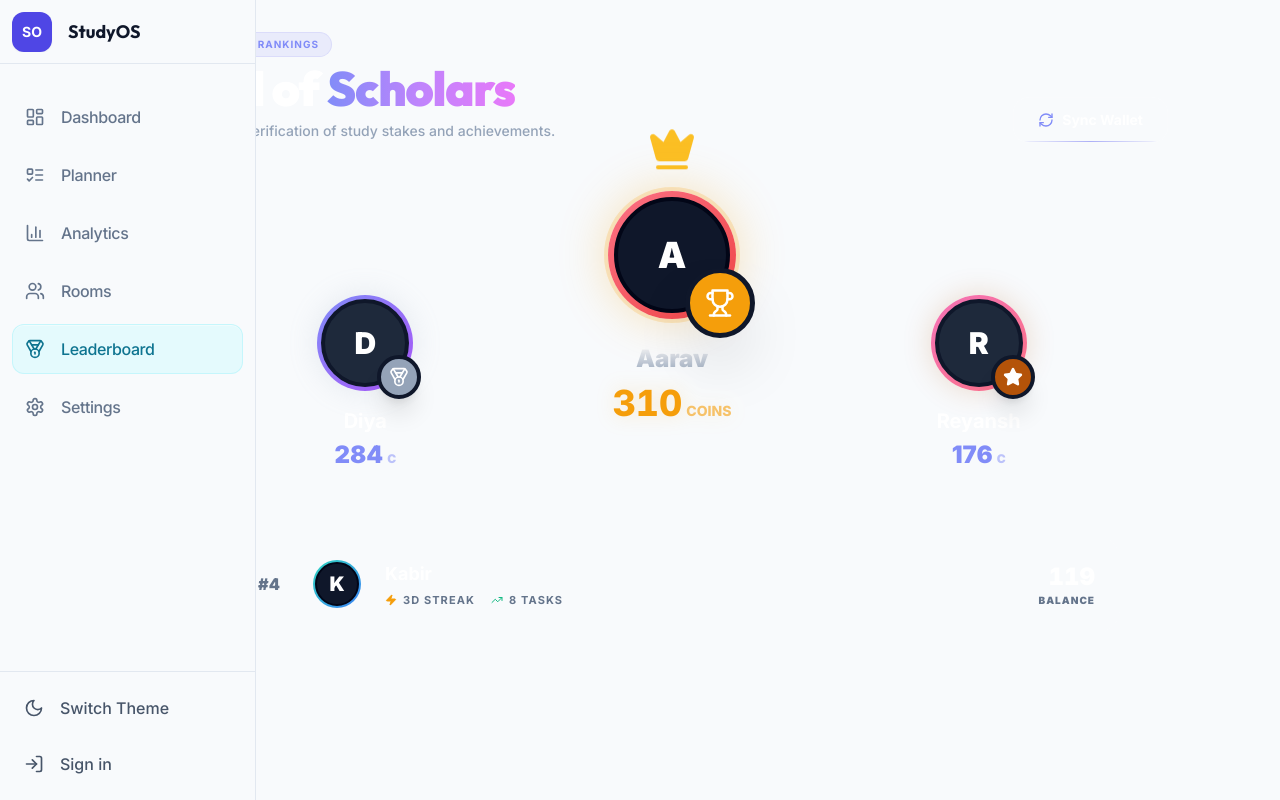
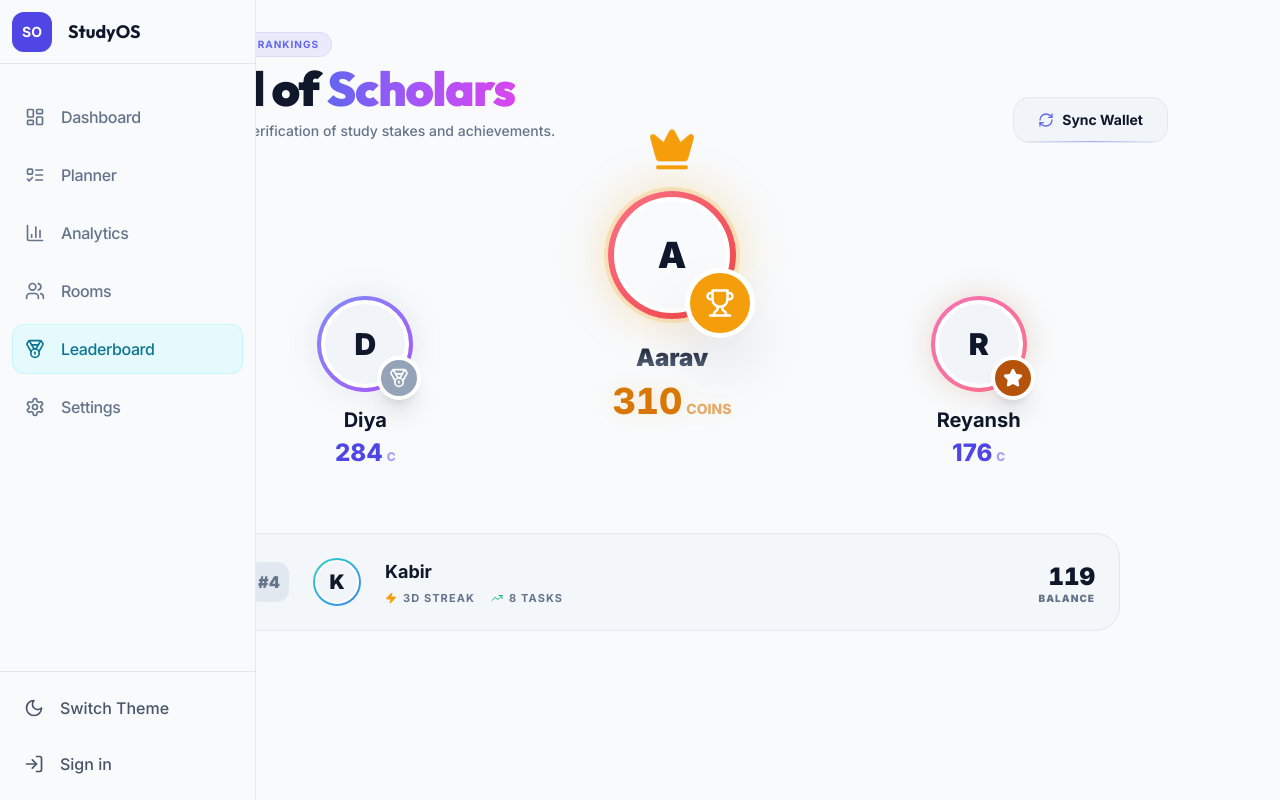
Before and after one commit to AkashMani1/StudyOS, a Next.js app: page /leaderboard in a window 1280 px wide. Built offline with nearby package versions, Linux system fonts and the light colour scheme; no server answers.

Commit message:
fix: resolve light-mode visibility issues on leaderboard page

```diff
--- a/app/leaderboard/page.tsx
+++ b/app/leaderboard/page.tsx
@@ -130,23 +130,23 @@ export default function LeaderboardPage() {
     <div className="mx-auto max-w-5xl px-4 py-8">
       <header className="mb-12 flex flex-col md:flex-row md:items-end justify-between gap-6">
         <div className="space-y-2">
-          <div className="inline-flex items-center gap-2 rounded-full bg-indigo-500/10 px-3 py-1 text-[10px] font-bold uppercase tracking-widest text-indigo-400 ring-1 ring-indigo-500/20">
-            <Star className="h-3 w-3 fill-indigo-400" />
+          <div className="inline-flex items-center gap-2 rounded-full bg-indigo-500/10 px-3 py-1 text-[10px] font-bold uppercase tracking-widest text-indigo-500 dark:text-indigo-400 ring-1 ring-indigo-500/20">
+            <Star className="h-3 w-3 fill-indigo-500 dark:fill-indigo-400" />
             Global Rankings
           </div>
-          <h1 className="font-display text-5xl font-black text-white tracking-tight">
-            Hall of <span className="text-transparent bg-clip-text bg-gradient-to-r from-indigo-400 via-purple-400 to-fuchsia-400">Scholars</span>
+          <h1 className="font-display text-5xl font-black text-slate-900 dark:text-white tracking-tight">
+            Hall of <span className="text-transparent bg-clip-text bg-gradient-to-r from-indigo-500 via-purple-500 to-fuchsia-500 dark:from-indigo-400 dark:via-purple-400 dark:to-fuchsia-400">Scholars</span>
           </h1>
-          <p className="max-w-md text-sm font-medium text-slate-400 leading-relaxed">
+          <p className="max-w-md text-sm font-medium text-slate-500 dark:text-slate-400 leading-relaxed">
             {lastUpdated ? `Syncing with global wallet: ${lastUpdated.toLocaleTimeString()}` : "Real-time verification of study stakes and achievements."}
           </p>
         </div>
         <button
           onClick={() => void load(true)}
           disabled={loading}
-          className="group relative flex items-center justify-center gap-2 overflow-hidden rounded-2xl bg-white/5 border border-white/10 px-6 py-3 text-sm font-bold text-white transition-all hover:bg-white/10 active:scale-95 disabled:opacity-50"
+          className="group relative flex items-center justify-center gap-2 overflow-hidden rounded-2xl bg-slate-100 dark:bg-white/5 border border-slate-200 dark:border-white/10 px-6 py-3 text-sm font-bold text-slate-900 dark:text-white transition-all hover:bg-slate-200 dark:hover:bg-white/10 active:scale-95 disabled:opacity-50"
         >
-          <RefreshCw className={`h-4 w-4 text-indigo-400 ${loading ? "animate-spin" : "group-hover:rotate-180 transition-transform duration-500"}`} />
+          <RefreshCw className={`h-4 w-4 text-indigo-500 dark:text-indigo-400 ${loading ? "animate-spin" : "group-hover:rotate-180 transition-transform duration-500"}`} />
           {loading ? "Syncing..." : "Sync Wallet"}
           <div className="absolute inset-x-0 bottom-0 h-[1px] bg-gradient-to-r from-transparent via-indigo-500 to-transparent opacity-50" />
         </button>
@@ -166,16 +166,16 @@ export default function LeaderboardPage() {
               >
                 <div className="relative mb-4">
                   <div className={`h-24 w-24 rounded-full bg-gradient-to-br ${getDeterministicGradient(sorted[1].uid)} p-1 shadow-[0_0_30px_rgba(148,163,184,0.2)]`}>
-                    <div className="h-full w-full rounded-full border-4 border-slate-900 bg-slate-800 flex items-center justify-center text-3xl font-black text-white overflow-hidden uppercase">
+                    <div className="h-full w-full rounded-full border-4 border-white dark:border-slate-900 bg-slate-100 dark:bg-slate-800 flex items-center justify-center text-3xl font-black text-slate-900 dark:text-white overflow-hidden uppercase">
                       {sorted[1].displayName.charAt(0)}
                     </div>
                   </div>
-                  <div className="absolute -bottom-2 -right-2 bg-slate-400 text-white rounded-full p-2 border-4 border-slate-900 shadow-xl">
+                  <div className="absolute -bottom-2 -right-2 bg-slate-400 text-white rounded-full p-2 border-4 border-white dark:border-slate-900 shadow-xl">
                     <Medal className="h-5 w-5" />
                   </div>
                 </div>
-                <h3 className="text-xl font-bold text-white mb-1">{sorted[1].displayName}</h3>
-                <div className="text-indigo-400 font-black text-2xl">{sorted[1].coins.toLocaleString()}<span className="text-xs uppercase ml-1 opacity-50">C</span></div>
+                <h3 className="text-xl font-bold text-slate-900 dark:text-white mb-1 leading-tight">{sorted[1].displayName}</h3>
+                <div className="text-indigo-600 dark:text-indigo-400 font-extrabold text-2xl">{sorted[1].coins.toLocaleString()}<span className="text-xs uppercase ml-1 opacity-50">C</span></div>
               </motion.div>
 
               {/* Rank 1 */}
@@ -185,20 +185,20 @@ export default function LeaderboardPage() {
                 className="order-1 md:order-2 flex flex-col items-center mb-8 md:mb-12 relative"
               >
                 <div className="absolute -top-16 animate-bounce">
-                  <Crown className="h-12 w-12 text-amber-400 fill-amber-400" />
+                  <Crown className="h-12 w-12 text-amber-500 dark:text-amber-400 fill-amber-500 dark:fill-amber-400" />
                 </div>
                 <div className="relative mb-6">
                   <div className={`h-32 w-32 rounded-full bg-gradient-to-br ${getDeterministicGradient(sorted[0].uid)} p-[6px] shadow-[0_0_50px_rgba(245,158,11,0.3)] ring-4 ring-amber-500/20`}>
-                    <div className="h-full w-full rounded-full border-4 border-slate-950 bg-slate-900 flex items-center justify-center text-4xl font-black text-white overflow-hidden uppercase">
+                    <div className="h-full w-full rounded-full border-4 border-white dark:border-slate-950 bg-slate-50 dark:bg-slate-900 flex items-center justify-center text-4xl font-black text-slate-900 dark:text-white overflow-hidden uppercase">
                       {sorted[0].displayName.charAt(0)}
                     </div>
                   </div>
-                  <div className="absolute -bottom-3 -right-3 bg-amber-500 text-white rounded-full p-3 border-4 border-slate-900 shadow-2xl scale-125">
+                  <div className="absolute -bottom-3 -right-3 bg-amber-500 text-white rounded-full p-3 border-4 border-white dark:border-slate-900 shadow-2xl scale-125">
                     <Trophy className="h-6 w-6" />
                   </div>
                 </div>
-                <h3 className="text-2xl font-black text-transparent bg-clip-text bg-gradient-to-b from-white to-slate-400 mb-2">{sorted[0].displayName}</h3>
-                <div className="text-amber-500 font-extrabold text-4xl tabular-nums drop-shadow-[0_0_10px_rgba(245,158,11,0.2)]">
+                <h3 className="text-2xl font-black text-transparent bg-clip-text bg-gradient-to-b from-slate-900 to-slate-500 dark:from-white dark:to-slate-400 mb-2 leading-tight">{sorted[0].displayName}</h3>
+                <div className="text-amber-600 dark:text-amber-500 font-extrabold text-4xl tabular-nums drop-shadow-[0_0_10px_rgba(245,158,11,0.2)]">
                   {sorted[0].coins.toLocaleString()}
                   <span className="text-sm uppercase ml-1 opacity-60">Coins</span>
                 </div>
@@ -213,16 +213,16 @@ export default function LeaderboardPage() {
               >
                 <div className="relative mb-4">
                   <div className={`h-24 w-24 rounded-full bg-gradient-to-br ${getDeterministicGradient(sorted[2].uid)} p-1 shadow-[0_0_30px_rgba(180,83,9,0.2)]`}>
-                    <div className="h-full w-full rounded-full border-4 border-slate-900 bg-slate-800 flex items-center justify-center text-3xl font-black text-white overflow-hidden uppercase">
+                    <div className="h-full w-full rounded-full border-4 border-white dark:border-slate-900 bg-slate-100 dark:bg-slate-800 flex items-center justify-center text-3xl font-black text-slate-900 dark:text-white overflow-hidden uppercase">
                       {sorted[2].displayName.charAt(0)}
                     </div>
                   </div>
-                  <div className="absolute -bottom-2 -right-2 bg-amber-700 text-white rounded-full p-2 border-4 border-slate-900 shadow-xl">
+                  <div className="absolute -bottom-2 -right-2 bg-amber-700 text-white rounded-full p-2 border-4 border-white dark:border-slate-900 shadow-xl">
                     <Star className="h-5 w-5 fill-white" />
                   </div>
                 </div>
-                <h3 className="text-xl font-bold text-white mb-1">{sorted[2].displayName}</h3>
-                <div className="text-indigo-400 font-black text-2xl">{sorted[2].coins.toLocaleString()}<span className="text-xs uppercase ml-1 opacity-50">C</span></div>
+                <h3 className="text-xl font-bold text-slate-900 dark:text-white mb-1 leading-tight">{sorted[2].displayName}</h3>
+                <div className="text-indigo-600 dark:text-indigo-400 font-extrabold text-2xl">{sorted[2].coins.toLocaleString()}<span className="text-xs uppercase ml-1 opacity-50">C</span></div>
               </motion.div>
             </div>
           )}
@@ -243,19 +243,19 @@ export default function LeaderboardPage() {
                       "flex items-center gap-6 rounded-[24px] border p-4 md:p-6 transition-all duration-300",
                       isMe
                         ? "bg-indigo-600/10 border-indigo-500/50 shadow-[0_0_30px_rgba(99,102,241,0.1)] relative overflow-hidden"
-                        : "bg-white/[0.02] border-white/5 hover:bg-white/[0.04] hover:border-white/10"
+                        : "bg-slate-100/50 dark:bg-white/[0.02] border-slate-200 dark:border-white/5 hover:bg-slate-100 dark:hover:bg-white/[0.04] hover:border-slate-300 dark:hover:border-white/10"
                     )}
                   >
                     {isMe && <div className="absolute inset-y-0 left-0 w-1 bg-indigo-500" />}
 
                     {/* Rank */}
-                    <div className="shrink-0 flex h-10 w-10 items-center justify-center rounded-xl bg-white/5 font-black text-slate-500">
+                    <div className="shrink-0 flex h-10 w-10 items-center justify-center rounded-xl bg-slate-200 dark:bg-white/5 font-black text-slate-500 dark:text-slate-400">
                       #{actualIndex + 1}
                     </div>
 
                     {/* Avatar */}
                     <div className={`shrink-0 h-12 w-12 rounded-full bg-gradient-to-br ${getDeterministicGradient(row.uid)} p-[2px]`}>
-                      <div className="h-full w-full rounded-full border-2 border-slate-950 bg-slate-900 flex items-center justify-center text-white font-black text-xl">
+                      <div className="h-full w-full rounded-full border-2 border-white dark:border-slate-950 bg-slate-100 dark:bg-slate-900 flex items-center justify-center text-slate-900 dark:text-white font-black text-xl">
                         {row.displayName.charAt(0).toUpperCase()}
                       </div>
                     </div>
@@ -263,23 +263,23 @@ export default function LeaderboardPage() {
                     {/* Info */}
                     <div className="flex-1 min-w-0">
                       <div className="flex items-center gap-3">
-                        <p className={cn("font-bold text-lg truncate", isMe ? "text-indigo-400" : "text-white")}>
+                        <p className={cn("font-bold text-lg truncate", isMe ? "text-indigo-600 dark:text-indigo-400" : "text-slate-900 dark:text-white")}>
                           {row.displayName}
                         </p>
-                        {isMe && <span className="inline-flex items-center rounded-full bg-indigo-500/10 px-2 py-0.5 text-[10px] font-bold uppercase tracking-tight text-indigo-400 border border-indigo-500/20">You</span>}
+                        {isMe && <span className="inline-flex items-center rounded-full bg-indigo-500/10 px-2 py-0.5 text-[10px] font-bold uppercase tracking-tight text-indigo-600 dark:text-indigo-400 border border-indigo-500/20">You</span>}
                       </div>
-                      <div className="mt-1 flex items-center gap-4 text-[11px] font-bold uppercase tracking-widest text-slate-500">
+                      <div className="mt-1 flex items-center gap-4 text-[11px] font-bold uppercase tracking-widest text-slate-500 dark:text-slate-400">
                         {row.streak > 0 && <span className="flex items-center gap-1.5"><Zap className="h-3 w-3 text-amber-500 fill-amber-500" /> {row.streak}D STREAK</span>}
-                        {row.completedTasks > 0 && <span className="flex items-center gap-1.5"><TrendingUp className="h-3 w-3 text-emerald-500" /> {row.completedTasks} TASKS</span>}
+                        {row.completedTasks > 0 && <span className="flex items-center gap-1.5"><TrendingUp className="h-3 w-3 text-emerald-500 dark:text-emerald-400" /> {row.completedTasks} TASKS</span>}
                       </div>
                     </div>
 
                     {/* Coins */}
                     <div className="shrink-0 text-right">
-                      <p className={cn("text-2xl font-black tabular-nums", isMe ? "text-indigo-400" : "text-white text-opacity-90")}>
+                      <p className={cn("text-2xl font-black tabular-nums", isMe ? "text-indigo-600 dark:text-indigo-400" : "text-slate-900 dark:text-white")}>
                         {row.coins.toLocaleString()}
                       </p>
-                      <p className="text-[10px] font-black text-slate-500 uppercase tracking-widest">Balance</p>
+                      <p className="text-[10px] font-black text-slate-500 dark:text-slate-400 uppercase tracking-widest leading-none">Balance</p>
                     </div>
                   </motion.div>
                 );
@@ -287,9 +287,9 @@ export default function LeaderboardPage() {
             </AnimatePresence>
 
             {sorted.length === 0 && !loading && (
-              <div className="text-center py-20 rounded-[32px] border border-dashed border-white/10 bg-white/[0.02]">
-                <Trophy className="h-12 w-12 text-white/5 mx-auto mb-4" />
-                <p className="text-sm text-slate-400 font-medium">No scholars ranked yet. Sync your wallet to start the climb!</p>
+              <div className="text-center py-20 rounded-[32px] border border-dashed border-slate-200 dark:border-white/10 bg-slate-50 dark:bg-white/[0.02]">
+                <Trophy className="h-12 w-12 text-slate-300 dark:text-white/5 mx-auto mb-4" />
+                <p className="text-sm text-slate-500 dark:text-slate-400 font-medium">No scholars ranked yet. Sync your wallet to start the climb!</p>
               </div>
             )}
           </div>
```
